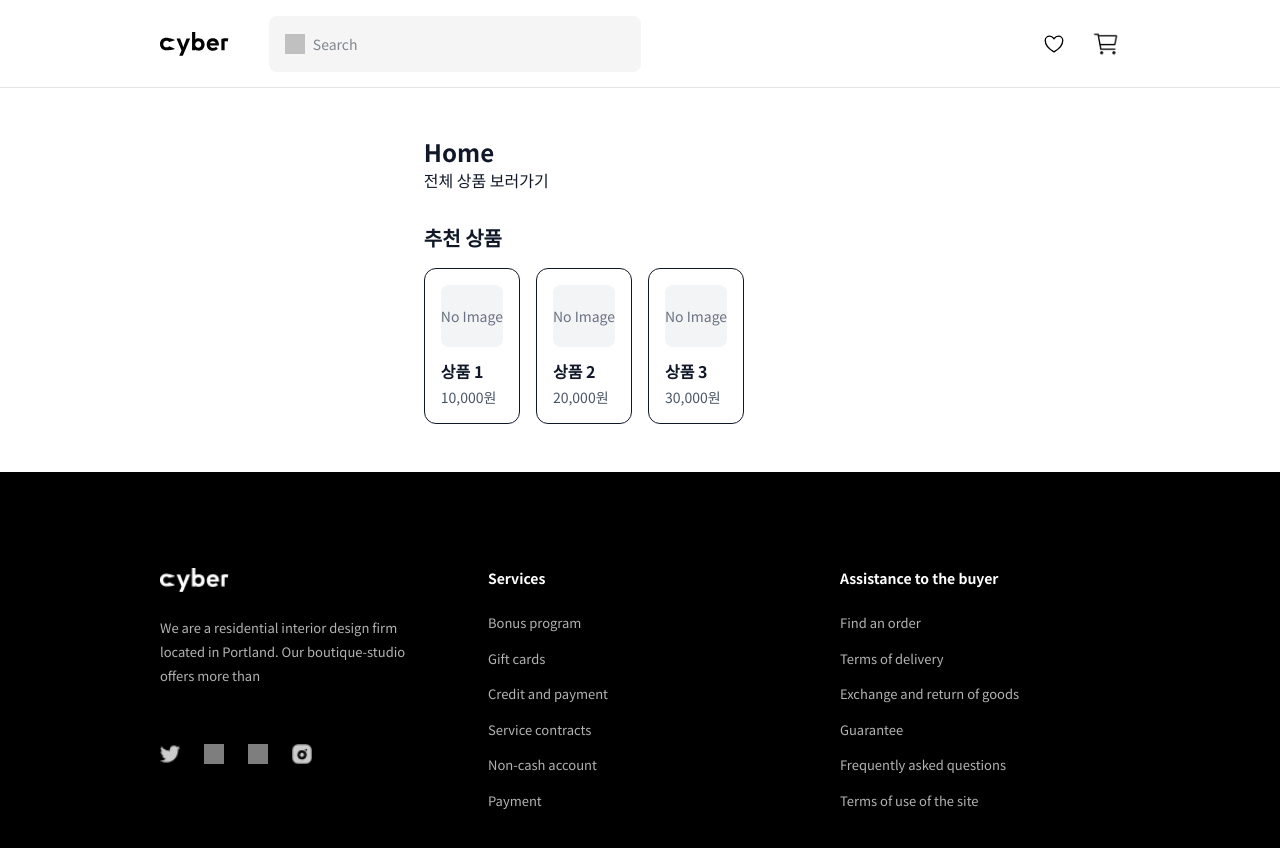
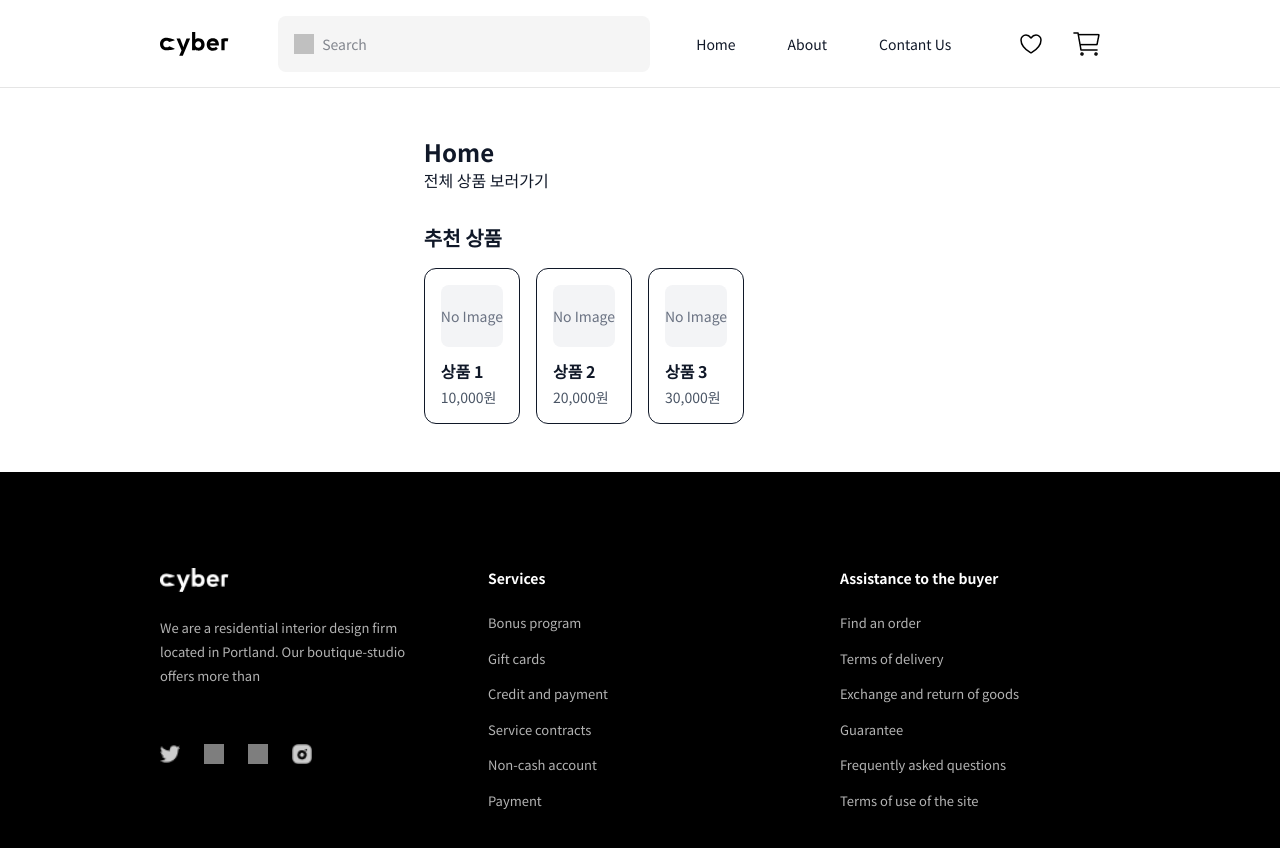
Before and after one commit to Clacki/clone-workflow-lab, a React (Vite) app: page / in a window 1280 px wide. Shown: the top 848 px of the page. Built offline with nearby package versions, Linux system fonts and the light colour scheme; grey boxes are pictures that could not be loaded.

Commit message:
헤더 수정

```diff
--- a/src/components/layout/Footer.tsx
+++ b/src/components/layout/Footer.tsx
@@ -25,7 +25,6 @@ function Footer() {
 
   return (
     <h1>
-      {' '}
       <footer className="bg-black">
         <div className="mx-auto w-full max-w-[1440px] px-6 py-24 md:px-40">
           <div className="flex flex-col gap-16 md:flex-row md:justify-between">
--- a/src/components/layout/Header.tsx
+++ b/src/components/layout/Header.tsx
@@ -7,7 +7,7 @@ function Header() {
   return (
     <header className="h-[88px] border-b border-black/10">
       <div className="mx-auto h-full max-w-[1440px] px-[160px] py-[16px]">
-        <div className="grid h-full grid-cols-[auto_372px_1fr_auto] items-center gap-[40px]">
+        <div className="grid h-full grid-cols-[auto_372px_auto_auto] items-center gap-x-[32px]">
           {/* 로고 */}
           <a href="/" className="flex items-center">
             <img src={logo} alt="cyber" className="h-[24px] w-auto" />
@@ -28,20 +28,20 @@ function Header() {
           </div>
 
           {/* 투명 네비 (공간은 차지, 화면엔 안 보임) */}
-          <nav className="invisible">
-            <ul className="flex items-center justify-center gap-[32px] text-[14px]">
-              <li>New</li>
-              <li>Best</li>
-              <li>Sale</li>
+          <nav className="visible">
+            <ul className="flex w-[283px] items-center justify-center gap-[52px] text-[14px]">
+              <li>Home</li>
+              <li>About</li>
+              <li>Contant Us</li>
             </ul>
           </nav>
 
           {/* 아이콘 */}
           <div className="flex items-center gap-[24px]">
-            <button type="button" className="h-[28px] w-[28px]">
+            <button type="button" className="h-[32px] w-[32px]">
               <img src={iconHeart} alt="wishlist" className="h-full w-full" />
             </button>
-            <button type="button" className="h-[28px] w-[28px]">
+            <button type="button" className="h-[32px] w-[32px]">
               <img src={iconCart} alt="cart" className="h-full w-full" />
             </button>
           </div>
```
